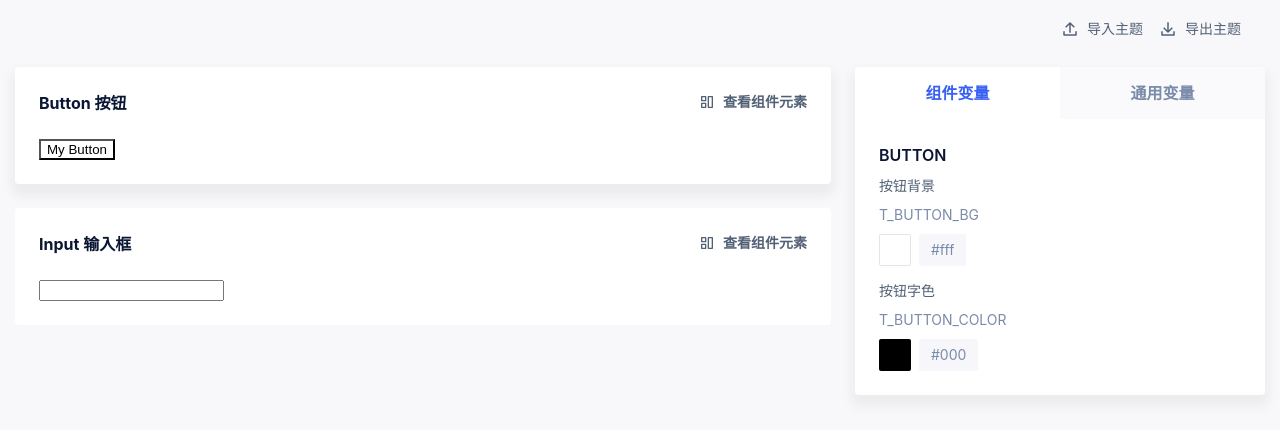
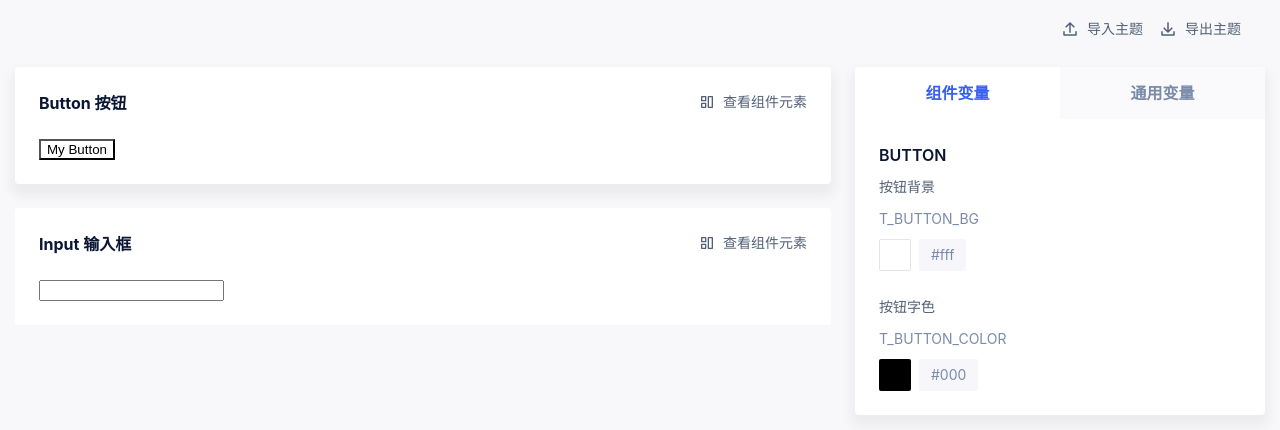
Before and after one commit to UCloud-FE/design-token-editor, a React (Vite) app: page / in a window 1280 px wide. Shown: the top 430 px of the page. Built offline with nearby package versions, Linux system fonts and the light colour scheme.

Commit message:
change some style

```diff
--- a/src/Demo/index.module.scss
+++ b/src/Demo/index.module.scss
@@ -23,7 +23,6 @@
         }
         .edit-button {
             font-size: 14px;
-            font-weight: 600;
             line-height: 22px;
             cursor: pointer;
             position: absolute;
--- a/src/Main/index.module.scss
+++ b/src/Main/index.module.scss
@@ -104,8 +104,8 @@
         .comment,
         .key {
             font-size: 14px;
-            line-height: 1.6em;
-            margin-bottom: 0.5em;
+            line-height: 24px;
+            margin-bottom: 8px;
         }
         .comment {
             color: $color-font-subtitle;
@@ -115,7 +115,7 @@
             color: $color-font-remark;
         }
         > li + li {
-            margin-top: 1em;
+            margin-top: 24px;
         }
     }
 }
--- a/src/index.module.scss
+++ b/src/index.module.scss
@@ -12,7 +12,7 @@
 
 .main {
     font-size: 14px;
-    color: #526075;
+    color: $color-font-subtitle;
     display: flex;
     flex-direction: column;
     height: 100%;
```
